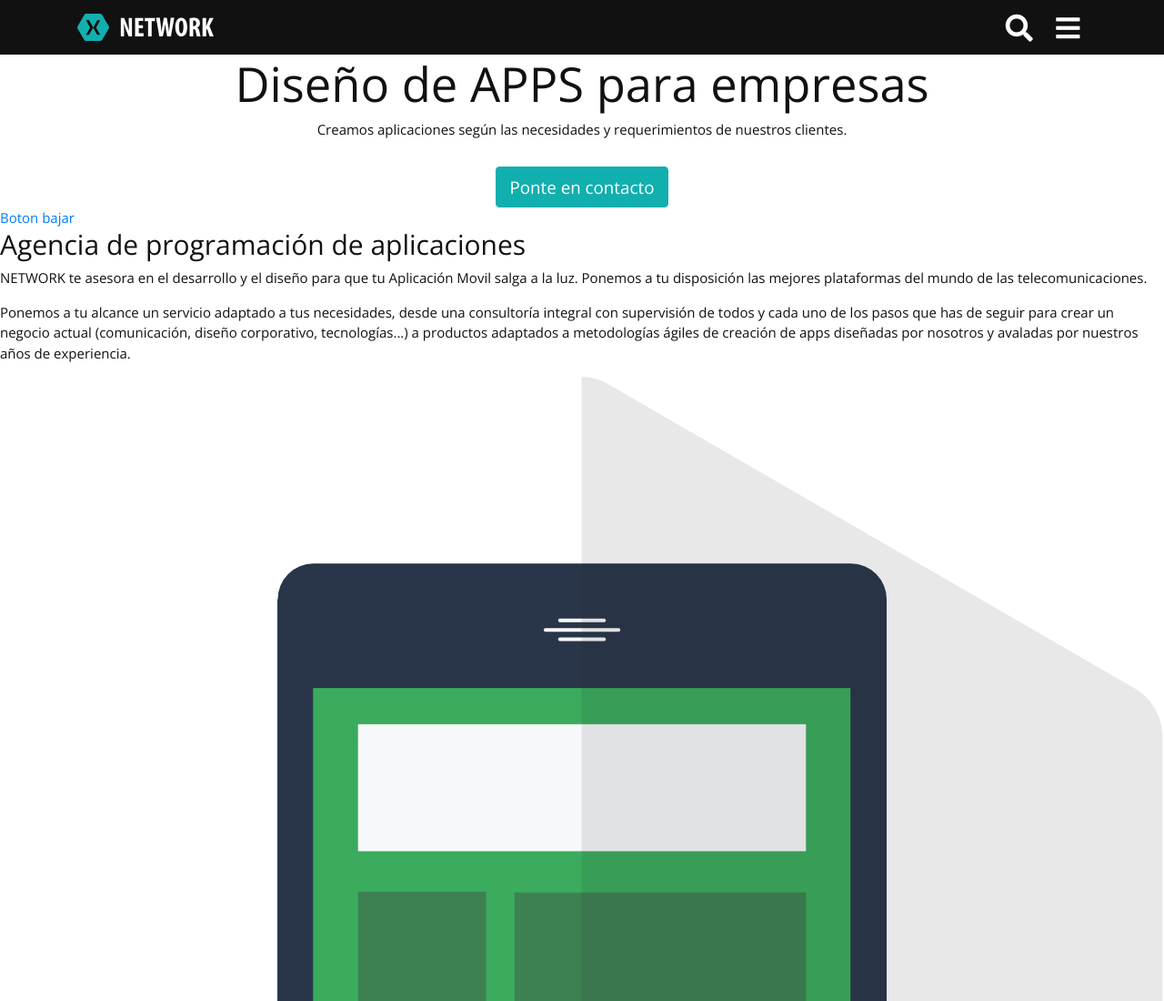
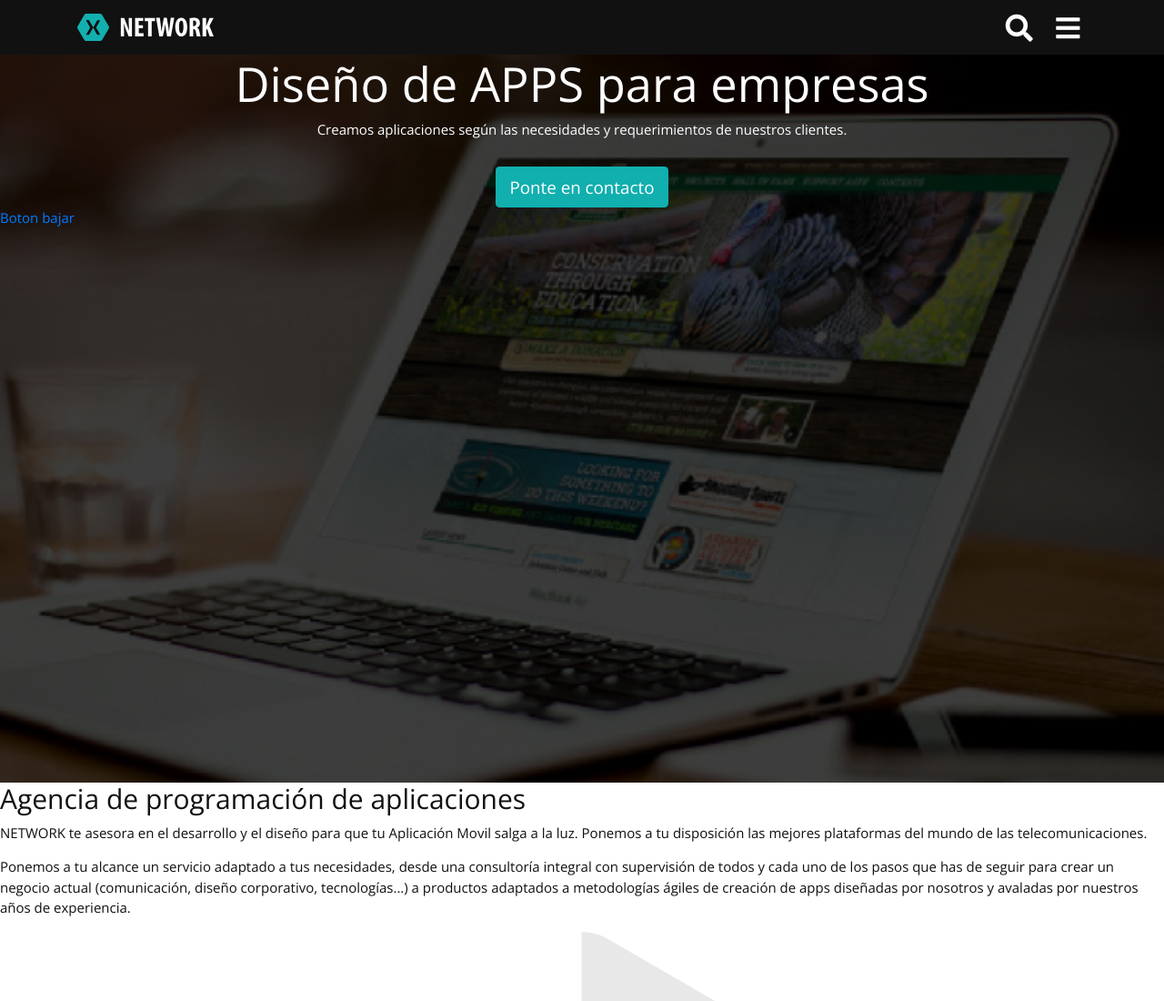
Before and after one commit to devsantoshm/bs4-maquetacion, a PHP site: page / in a window 1280 px wide. Shown: the top 1100 px of the page at 91% size. Run offline with PHP 8.4, Linux system fonts and the light colour scheme.

Commit message:
bloque de bienvenida insertar fondo

```diff
--- a/css/estilos.css
+++ b/css/estilos.css
@@ -4,6 +4,14 @@ html {
 body {
   font-family: 'Open Sans', sans-serif;
   color: #111111; }
+
+.bienvenidos {
+  background: url("../images/fondo-encabezado.jpg") no-repeat center top;
+  color: #fff;
+  background-size: cover;
+  /* cubre el ancho y alto del contenedor */
+  height: 100vh;
+  /* Permite visualizar todo el alto de la pantalla con viewport height */ }
 
 .encabezado {
   background: #111111;
--- a/scss/estilos.scss
+++ b/scss/estilos.scss
@@ -8,6 +8,12 @@ html{
 body{
 	font-family: 'Open Sans', sans-serif;
 	color: $texto;
+}
+.bienvenidos {
+    background: url("../images/fondo-encabezado.jpg") no-repeat center top;
+    color: #fff;
+    background-size: cover; /* cubre el ancho y alto del contenedor */
+    height: 100vh; /* Permite visualizar todo el alto de la pantalla con viewport height */
 }
 .encabezado{
 	background: $texto;
```
Also changed, not shown: images/fondo-encabezado.jpg (added).
